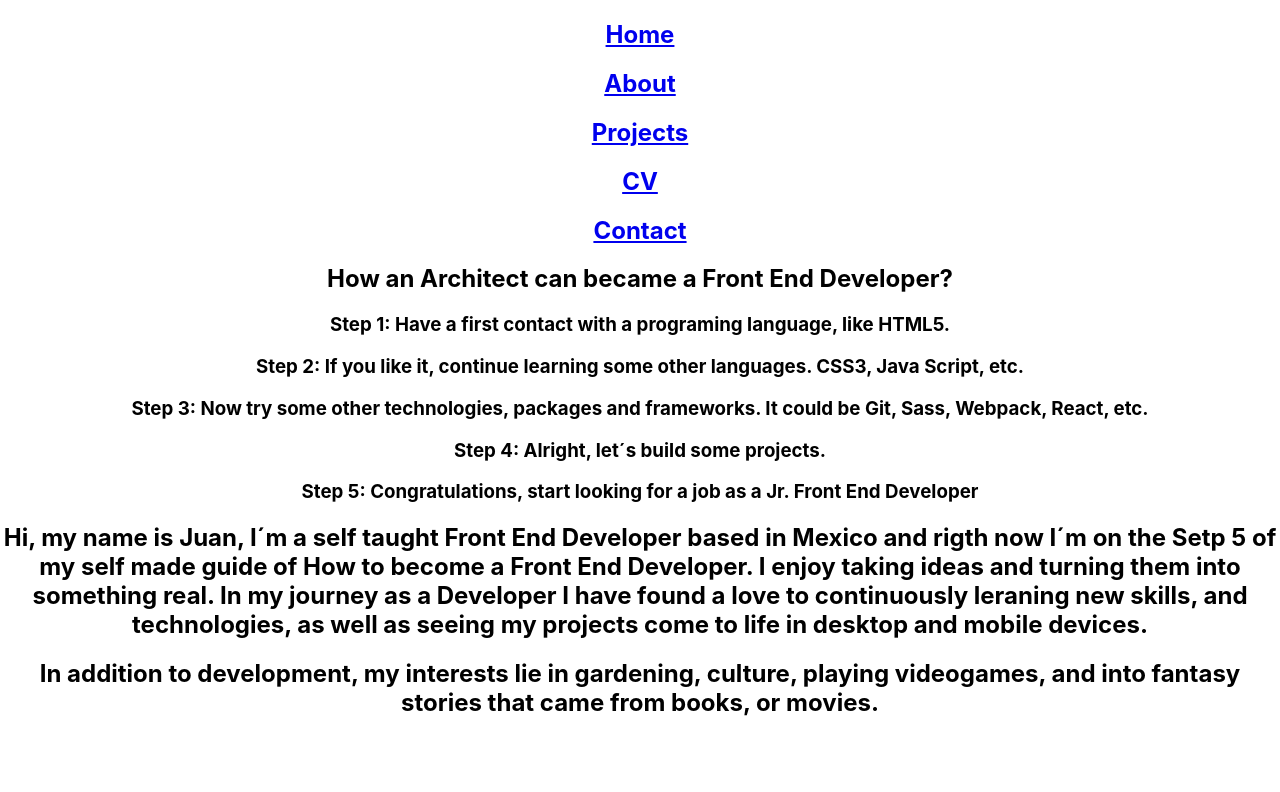
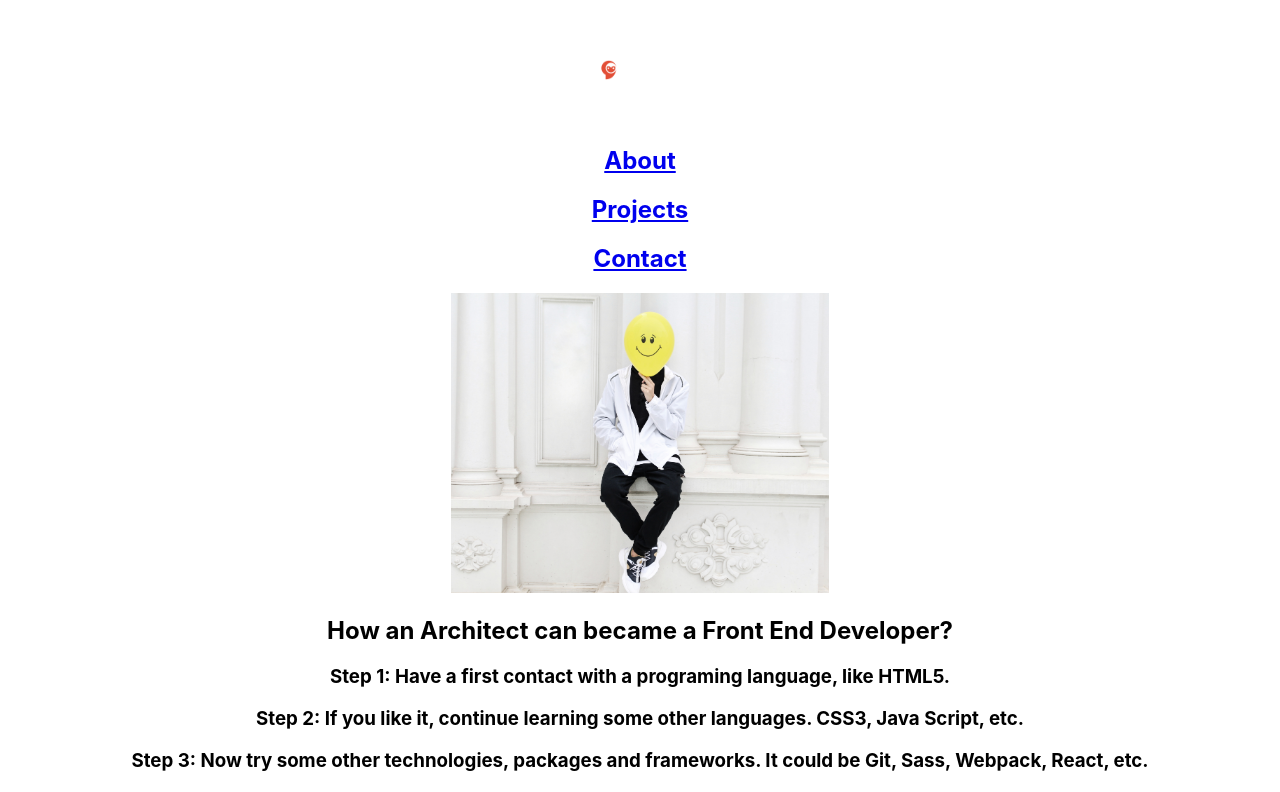
Before and after one commit to JCMP92/MY-PORTFOLIO, a React (Create React App) app: page /about in a window 1280 px wide. Shown: the top 792 px of the page. Built offline with nearby package versions, Linux system fonts and the light colour scheme.

Commit message:
contact page modified, added proxy photos

```diff
--- a/src/App.js
+++ b/src/App.js
@@ -3,7 +3,6 @@ import { Routes, Route } from 'react-router-dom';
 import Home from './Pages/Home';
 import About from './Pages/About';
 import Projects from './Pages/Projects';
-import CV from './Pages/CV';
 import Contact from './Pages/Contact';
 import Navbar from './Components/Navbar';
 
@@ -15,7 +14,6 @@ function App() {
         <Route exact path="/" element={<Home />} />
         <Route path="/about" element={<About />} />
         <Route path="/projects" element={<Projects />} />
-        <Route path="/cv" element={<CV />} />
         <Route path="/contact" element={<Contact />} />
       </Routes>
     </div>
--- a/src/Components/ContactForm.js
+++ b/src/Components/ContactForm.js
@@ -17,6 +17,7 @@ const ContactUs = () => {
       .then(
         (result) => {
           console.log(result.text);
+          window.alert('Message Sent');
         },
         (error) => {
           console.log(error.text);
--- a/src/Components/Navbar.js
+++ b/src/Components/Navbar.js
@@ -1,10 +1,13 @@
 import { Link } from 'react-router-dom';
+import logo from '../Img/Juan Montes-Pesquera-B.png';
 function Navbar() {
   return (
     <div>
       <div>
         <h2>
-          <Link to="/">Home</Link>
+          <Link to="/">
+            <img src={logo} alt="logo-juan" height="100px" />
+          </Link>
         </h2>
       </div>
       <div>
@@ -15,9 +18,6 @@ function Navbar() {
           <Link to="/projects">Projects</Link>
         </h2>
         <h2>
-          <Link to="/cV">CV</Link>
-        </h2>
-        <h2>
           <Link to="/contact">Contact</Link>
         </h2>
       </div>
--- a/src/Pages/About.js
+++ b/src/Pages/About.js
@@ -1,6 +1,11 @@
+import photo from '../Img/proxy-photo.jpg';
+
 function About() {
   return (
     <div>
+      <div className="personal-photo">
+        <img src={photo} alt="me" height="300px" />
+      </div>
       <div className="learning-guide">
         <h2>How an Architect can became a Front End Developer?</h2>
         <h3>
--- a/src/Pages/CV.js
+++ /dev/null
@@ -1,9 +0,0 @@
-function CV() {
-  return (
-    <div>
-      <h1>CV Page</h1>
-    </div>
-  );
-}
-
-export default CV;
```
Also changed, not shown: src/Img/Juan Montes-Pesquera-B.png (added), src/Img/proxy-photo.jpg (added).
